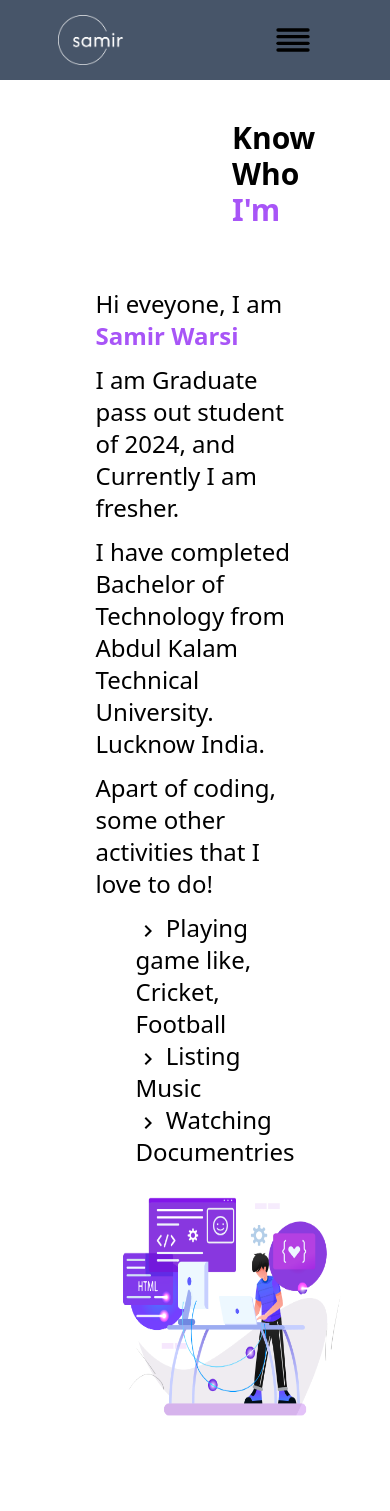
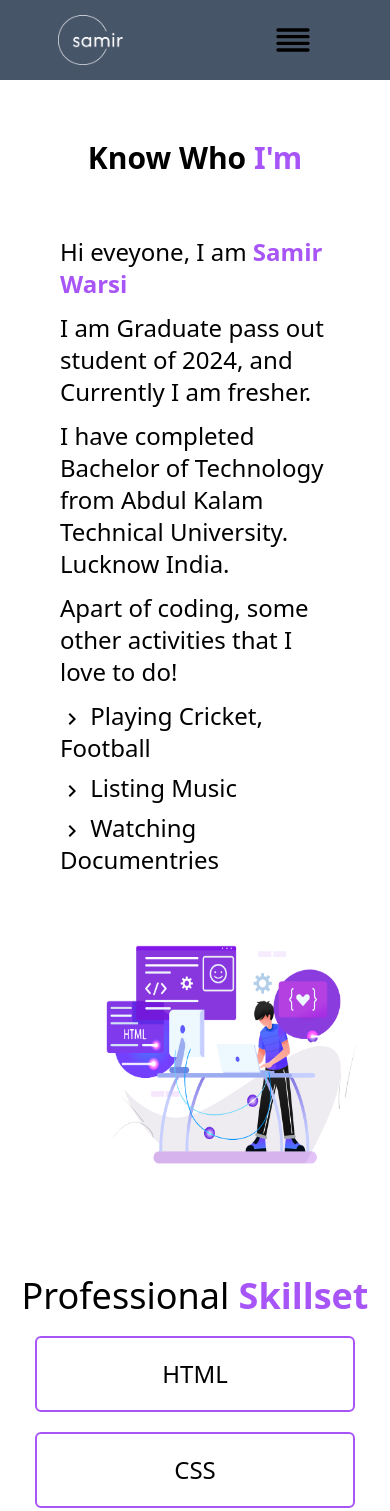
Before and after one commit to warsi0707/Samir-Portfolio, a React (Vite) app: page /about in a window 390 px wide. Shown: the top 1511 px of the page. Built offline with nearby package versions, Linux system fonts and the light colour scheme.

Commit message:
new commit

```diff
--- a/src/Components/About/About.jsx
+++ b/src/Components/About/About.jsx
@@ -6,22 +6,22 @@ import About2 from './About2';
 export default function About() {
   return (
     <>
-    <div className='p-10'>
-     <h1 className='ml-48  text-3xl pb-10 font-bold'>Know Who <strong className='text-purple-500'>I'm</strong></h1>
-    <div className="container flex flex-col items-center  p-5 space-y-5 md:grid md:grid-flow-col">
-      <div className='text-2xl mx-20 space-y-3 text-left'>
+    <div className='p-5 text-center md:p-10'>
+     <h1 className='  text-3xl py-10 font-bold'>Know Who <strong className='text-purple-500'>I'm</strong></h1>
+    <div className="container flex flex-col  items-center  p-5 space-y-5 md:grid md:grid-flow-col">
+      <div className='text-2xl mx-5 space-y-3 text-left md:mx-20'>
         <h1>Hi eveyone, I am <span className='text-purple-500 font-bold'>Samir Warsi</span></h1>
         <h1>I am Graduate pass out student of 2024, and Currently I am fresher.</h1>
         <h1>I have completed Bachelor of Technology from Abdul Kalam Technical University. Lucknow India.</h1>
         <h1>Apart of coding, some other activities that I love to do! </h1>
-        <ul className='ml-10'>
-          <li> <KeyboardArrowRightIcon/>  Playing game like, Cricket, Football</li>
+        <ul className=' text-left space-y-2 md:ml-10'>
+          <li> <KeyboardArrowRightIcon/>  Playing  Cricket, Football</li>
           <li><KeyboardArrowRightIcon/> Listing Music</li>
           <li><KeyboardArrowRightIcon/> Watching Documentries</li>
         </ul>
       </div>
       <div>
-        <img src="aboutAvatar.png" alt="" className='h-60 mx-10 md:w-full' />
+        <img src="aboutAvatar.png" alt="" className='h-60 mx-10 my-10 md:w-full' />
       </div>
     </div>
     </div>
--- a/src/Components/Home/Home.jsx
+++ b/src/Components/Home/Home.jsx
@@ -4,9 +4,9 @@ function Home() {
   return (
 
    <>
-   <div className="main-top grid space-y-5 h-[300px] justify-evenly mt-36 mb-52 md:flex md:mb-10">
-    <div className="top-name text-5xl p-5 m-5 ">
-      <h1 className="mb-5">Hi There! <span className="wave" role="img" aria-labelledby="wave">👋🏻</span> </h1>
+   <div className="main-top grid space-y-5 h-[300px] justify-evenly mt-36  mb-52 md:flex md:mb-10">
+    <div className="top-name text-5xl p-5 m-5  ">
+      <h1 className="mb-5 text-left">Hi There! <span className="wave" role="img" aria-labelledby="wave">👋🏻</span> </h1>
       <h1 className="mb-5">I am <strong className="text-purple-600">SAMIR WARSI</strong></h1>
       <h1 className="mb-5">Frontend Developer</h1>
     </div>
--- a/src/Components/Home/Home2.jsx
+++ b/src/Components/Home/Home2.jsx
@@ -8,9 +8,9 @@ import InstagramIcon from '@mui/icons-material/Instagram';
 export default function Home2() {
   return (
     <>
-    <h1 className="text-5xl text-center pt-14">LET ME <span className='text-purple-500 font-bold'>INTODUCE</span> MYSELF</h1>
-    <div className="introduction grid justify-items-center m-5 mx-20 md:flex">
-        <div className="intro-content text-2xl m-20 space-y-6">
+    <h1 className="text-5xl text-center pt-36">LET ME <span className='text-purple-500 font-bold'>INTODUCE</span> MYSELF</h1>
+    <div className="introduction grid justify-items-center m-5  md:flex">
+        <div className="intro-content text-2xl m-10  space-y-6 md:px-20">
             <h1>I fell in love with programming and I have at least learnt something, I think…</h1>
             <h1>I am fluent in classics like <i className='text-purple-500  font-bold'>Html5, CCS3, JAVASCRIPT, NODE, REACT</i> </h1>
             <h1>My field of Intrest's are building new <i className='text-purple-500  font-bold'>Web Technologies and Products.</i>  </h1>
--- a/src/Components/Navbar/Navbar.jsx
+++ b/src/Components/Navbar/Navbar.jsx
@@ -50,7 +50,7 @@ export default function Navbar() {
           <NavLink to="/about"  className="  hover:text-gray-300 ">About</NavLink>
           <NavLink to="/projects"  className="  hover:text-gray-300 ">Projects</NavLink>
           <NavLink to="/resume"  className="  hover:text-gray-300 ">Resume</NavLink>
-          <NavLink to="/projects"  className="  hover:text-gray-300 ">Projects</NavLink>
+          <NavLink to="https://github.com/warsi0707/Samir-Portfolio"  className="  hover:text-gray-300 ">GitHub</NavLink>
         </ul>
       </div>
      </div>
--- a/src/Components/Projects/Project.jsx
+++ b/src/Components/Projects/Project.jsx
@@ -13,8 +13,12 @@ export default function Project() {
             <h1 className='text-2xl text-center py-2'>Weather App</h1>
             <p className='text-lg text-center'>It have ability to show you the current weather of your city, once you typed your city name.</p>
             <div className="btn flex justify-center gap-5 my-10 text-white ">
+                <a href="https://github.com/warsi0707/WeatherApp">
                 <button className='w-28 h-10 text-lg bg-purple-600 rounded-md transition ease-in-out delay-100 hover:translate-1 hover:scale-110'>Github</button>
+                </a>
+                <a href="#">
                 <button className='w-28 h-10 text-lg bg-purple-600 rounded-md transition ease-in-out delay-100 hover:translate-1 hover:scale-110'>Live</button>
+                </a>
             </div>
         </div>
 
@@ -23,8 +27,14 @@ export default function Project() {
             <h1 className='text-2xl text-center py-2'>To-Do</h1>
             <p className='text-lg text-center'>To rember your daily tasks you can use this app, Basically it stored your data of task and once have you done your task you can mark as done or also you can delete your task as well as you can add new tasks.</p>
             <div className="btn flex justify-center gap-5 my-10 text-white ">
+                <a href="https://github.com/warsi0707/ReactToDo">
                 <button className='w-28 h-10 text-lg bg-purple-600 rounded-md transition ease-in-out delay-100 hover:translate-1 hover:scale-110'>Github</button>
+                </a>
+                <a href="#">
                 <button className='w-28 h-10 text-lg bg-purple-600 rounded-md transition ease-in-out delay-100 hover:translate-1 hover:scale-110'>Live</button>
+                </a>
+
+
             </div>
         </div>
 
@@ -33,8 +43,14 @@ export default function Project() {
             <h1 className='text-2xl text-center py-2'>Ip Address Finder</h1>
             <p className='text-lg text-center'>With the help of any Ip Address you can find the exact location or city name.</p>
             <div className="btn flex justify-center gap-5 my-10 text-white ">
+                <a href="https://github.com/warsi0707/IpFinder">
                 <button className='w-28 h-10 text-lg bg-purple-600 rounded-md transition ease-in-out delay-100 hover:translate-1 hover:scale-110'>Github</button>
+                </a>
+                <a href="#">
                 <button className='w-28 h-10 text-lg bg-purple-600 rounded-md transition ease-in-out delay-100 hover:translate-1 hover:scale-110'>Live</button>
+                </a>
+
+
             </div>
         </div>
 
@@ -43,8 +59,14 @@ export default function Project() {
             <h1 className='text-2xl text-center py-2'>Faker-Data</h1>
             <p className='text-lg text-center'>This is the basic app that generate the fake data with faker API.</p>
             <div className="btn flex justify-center gap-5 my-10 text-white ">
-                <button className='w-28 h-10 text-lg bg-purple-600 rounded-md transition ease-in-out delay-100 hover:translate-1 hover:scale-110'>Github</button>
+                <a href="https://github.com/warsi0707/FakerData">
+                     <button className='w-28 h-10 text-lg bg-purple-600 rounded-md transition ease-in-out delay-100 hover:translate-1 hover:scale-110'>Github</button>
+                </a>
+                <a href="#">
                 <button className='w-28 h-10 text-lg bg-purple-600 rounded-md transition ease-in-out delay-100 hover:translate-1 hover:scale-110'>Live</button>
+                </a>
+
+
             </div>
         </div>
     </div>
```
